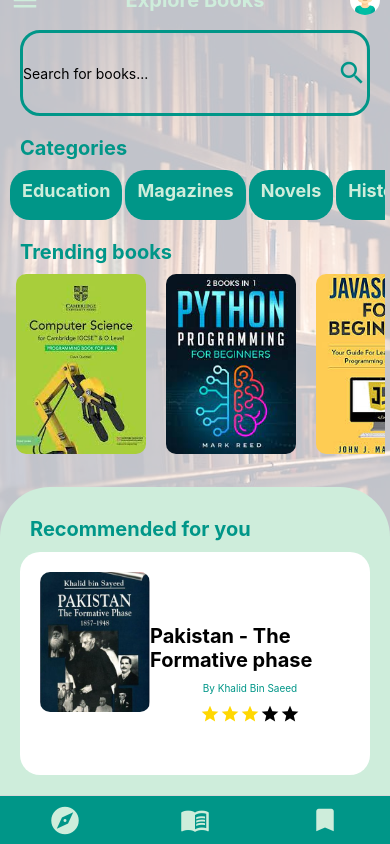
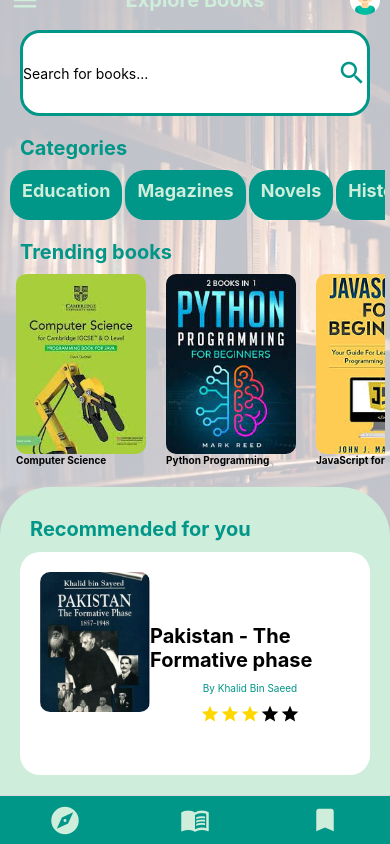
Before and after one commit to muneeb-dev6/E-Book-UI, a React Native app: screen / in a window 390 px wide. Built offline with nearby package versions, Linux system fonts and the light colour scheme.

Commit message:
Added a author name and book name

```diff
--- a/src/components/imageSlider.js
+++ b/src/components/imageSlider.js
@@ -19,8 +19,13 @@ export default class ImageSlider extends Component {
       ToastAndroid.show(`Image Id: ${item.id}`, ToastAndroid.SHORT)
     };
     renderImageItem = ({ item }) => {
-        return (<Image source={item.source} style={styles.bookCovers}
+        return (
+          <View style={{flex:1}}>
+          <Image source={item.source} style={styles.bookCovers}
           onPress={() => this.handleImagePress(item)}/>
+          <Text style={{fontSize:10, fontWeight:'bold'}}>{item.bookName}</Text>
+          <Text style={{fontSize:10, color:'#009688',}}>{item.authorName}</Text>
+          </View>
           );
     };
 render(){
--- a/src/screens/Profile.js
+++ b/src/screens/Profile.js
@@ -21,7 +21,7 @@ const ProfileScreen = ({navigation}) => {
         <ScrollView contentContainerStyle={{flexGrow: 1, width:'100%'}}>
         <View style={{flex:1, paddingHorizontal:20, marginTop:20}}>
         <View style={styles.border}>
-        <TextInput  placeholder='Search for books...'style={{flex:1}}></TextInput>
+        <TextInput  placeholder='Search for books...'style={{flex:1,}}></TextInput>
         <Icon name="search" size={30} style={{paddingVertical:10, color:'#009688'}}></Icon>
         </View>
         </View>
@@ -149,6 +149,7 @@ const styles = StyleSheet.create({
         borderWidth: 3,
         marginTop: 10,
         borderColor: '#009688',
+        backgroundColor:'white',
         borderRadius: 20,
         flex:1,
         margintStart:20,
--- a/src/screens/Reading.js
+++ b/src/screens/Reading.js
@@ -7,9 +7,6 @@ import { useEffect, useRef } from 'react';
 import { NavigationContainer } from '@react-navigation/native';
 const DetailsScreen = () => {
     const [Qty, setQty] = useState(1)
-    useEffect(()=>{
-        ToastAndroid.show(`Quantity has been updated to ${Qty}.`, ToastAndroid.SHORT)
-    },[Qty])
     return(
         <View style={{flex: 1}}>
         <ImageBackground source={require('../images/bac.jpg')} resizeMode="cover" style={{flex:1,}}></ImageBackground>
```
